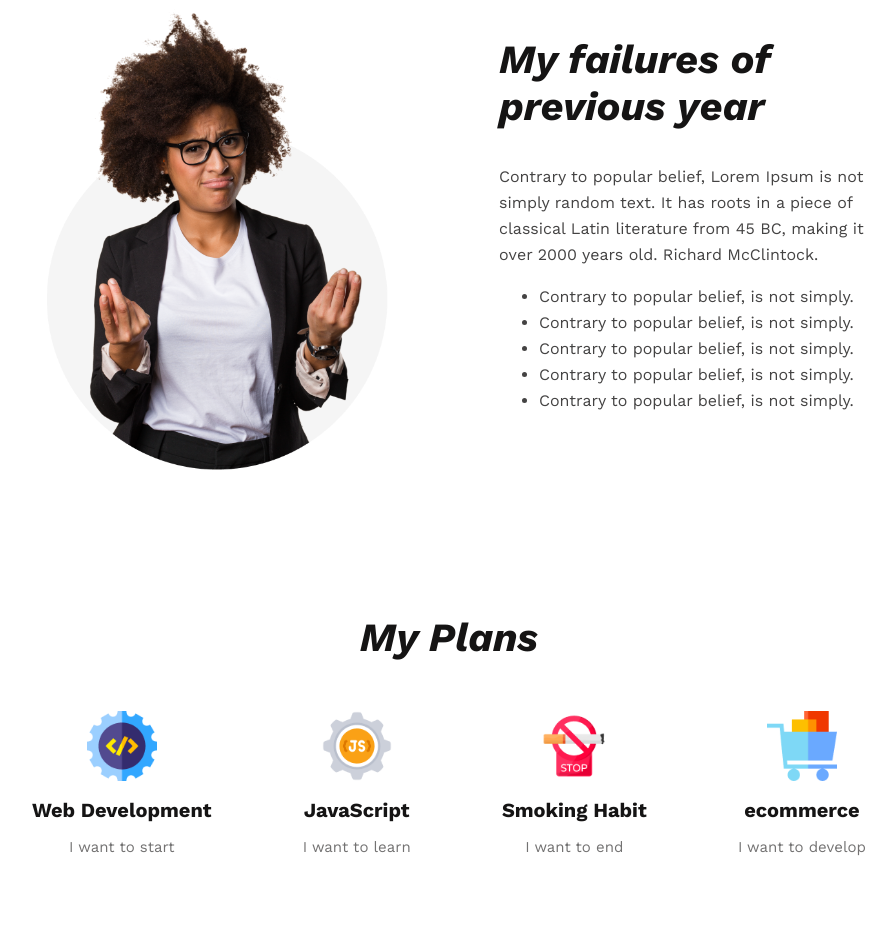
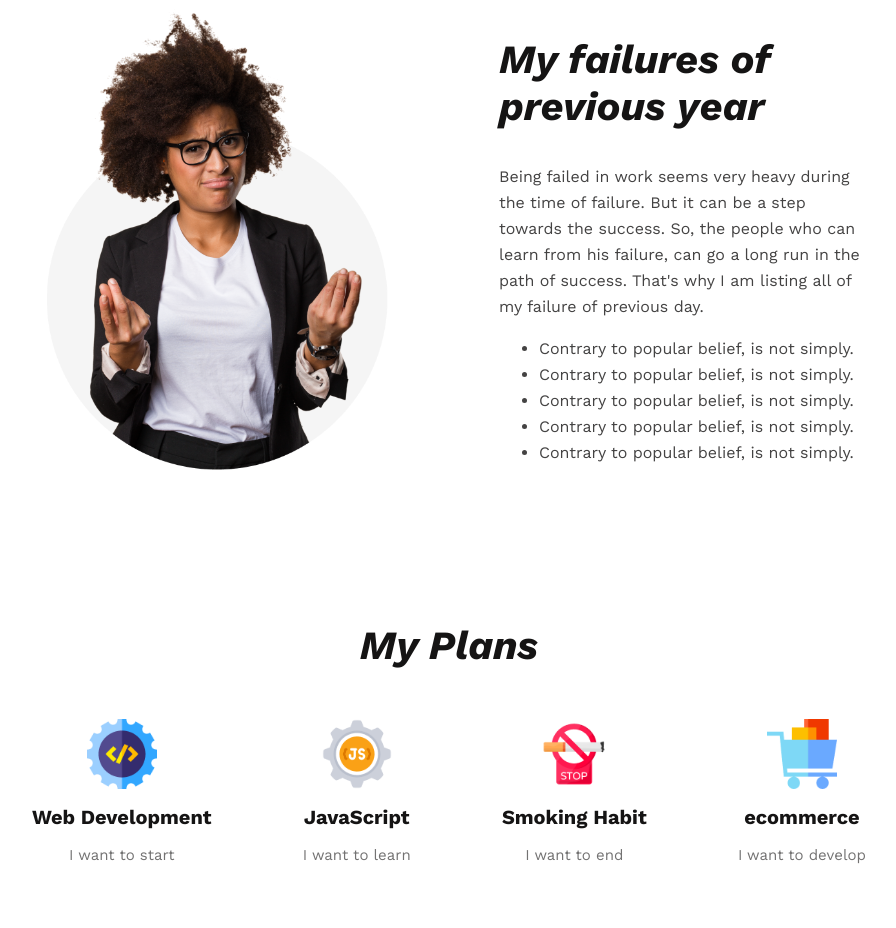
Before and after one commit to tisabbir/new-year-new-me, a plain HTML site: page index.html in a window 1280 px wide. Shown: the part 823-1751 px from the top of the page, without its empty margins (176-1072 px from the left). Drawn offline with nearby package versions, Linux system fonts and the light colour scheme.

Commit message:
failure description changed

```diff
--- a/index.html
+++ b/index.html
@@ -48,9 +48,7 @@
           <div class="failure-text">
             <h1 class="failure-title">My failures of previous year</h1>
             <p class="failure-description">
-              Contrary to popular belief, Lorem Ipsum is not simply random text.
-              It has roots in a piece of classical Latin literature from 45 BC,
-              making it over 2000 years old. Richard McClintock.
+              Being failed in work seems very heavy during the time of failure. But it can be a step towards the success. So, the people who can learn from his failure, can go a long run in the path of success. That's why I am listing all of my failure of previous day.
             </p>
             <ul class="failure-list">
               <li>Contrary to popular belief, is not simply.</li>
```
